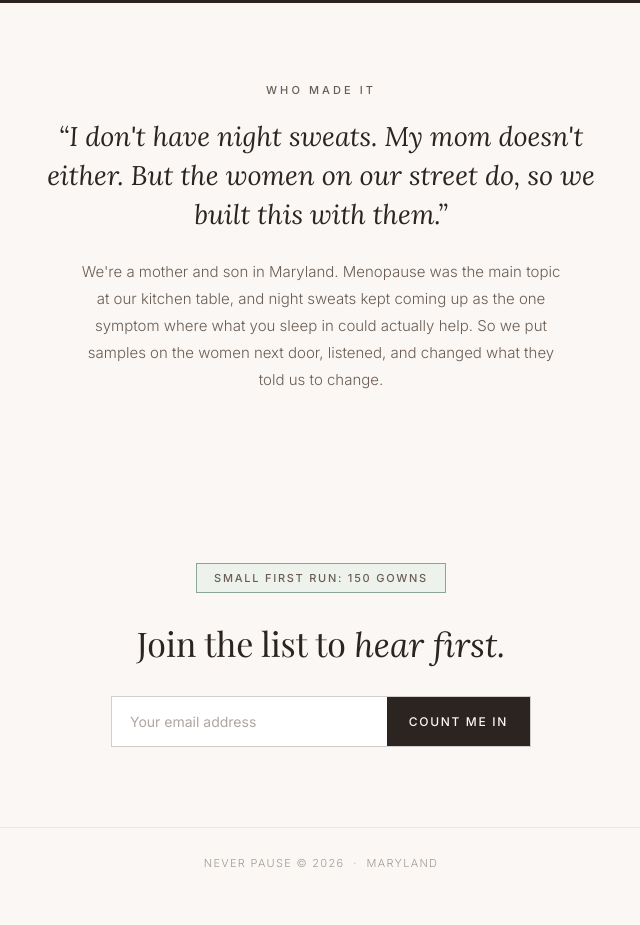
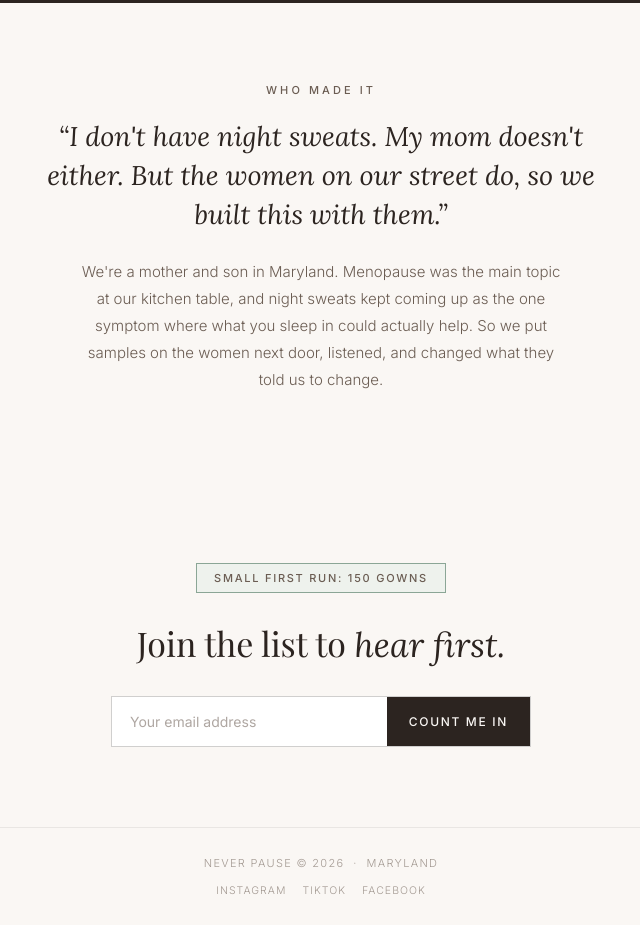
Before and after one commit to Akorp67/neverpause, a plain HTML site: page index.html in a window 1280 px wide. Shown: the part 2119-3044 px from the top of the page, without its empty margins (319-959 px from the left). Before the commit the page ends 3017 px from the top, so only its background shows below. Drawn offline with nearby package versions, Linux system fonts and the light colour scheme; a web font is replaced by a local one.

Commit message:
Add Instagram, TikTok and Facebook links to the footer
Functioning links to the brand's actual social accounts, opening in
a new tab (target=_blank, rel=noopener).

Co-Authored-By: Claude Sonnet 5 <noreply@anthropic.com>

```diff
--- a/index.html
+++ b/index.html
@@ -571,7 +571,11 @@
 
 <footer>
   <p>Never Pause &copy; 2026 &nbsp;·&nbsp; Maryland</p>
-  <!-- Social links pending: add Instagram / TikTok / Facebook handle URLs here once supplied. -->
+  <div class="footer-social">
+    <a href="https://www.instagram.com/neverpause51?xtok=ZG80d3U5ajgxdnBw&utm_source=qr" target="_blank" rel="noopener">Instagram</a>
+    <a href="https://www.tiktok.com/@never_pause51" target="_blank" rel="noopener">TikTok</a>
+    <a href="https://www.facebook.com/share/1MHzXQGe2q/?mibextid=wwXIfr" target="_blank" rel="noopener">Facebook</a>
+  </div>
 </footer>
 
 <!-- Static Netlify form detection fallbacks (hidden, never shown to users) -->
```
